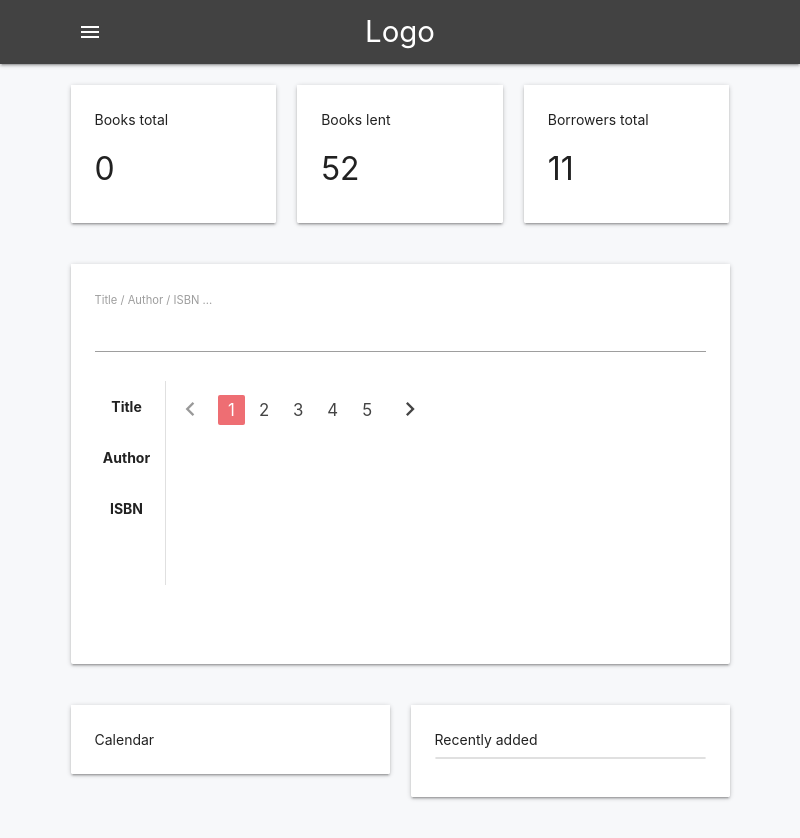
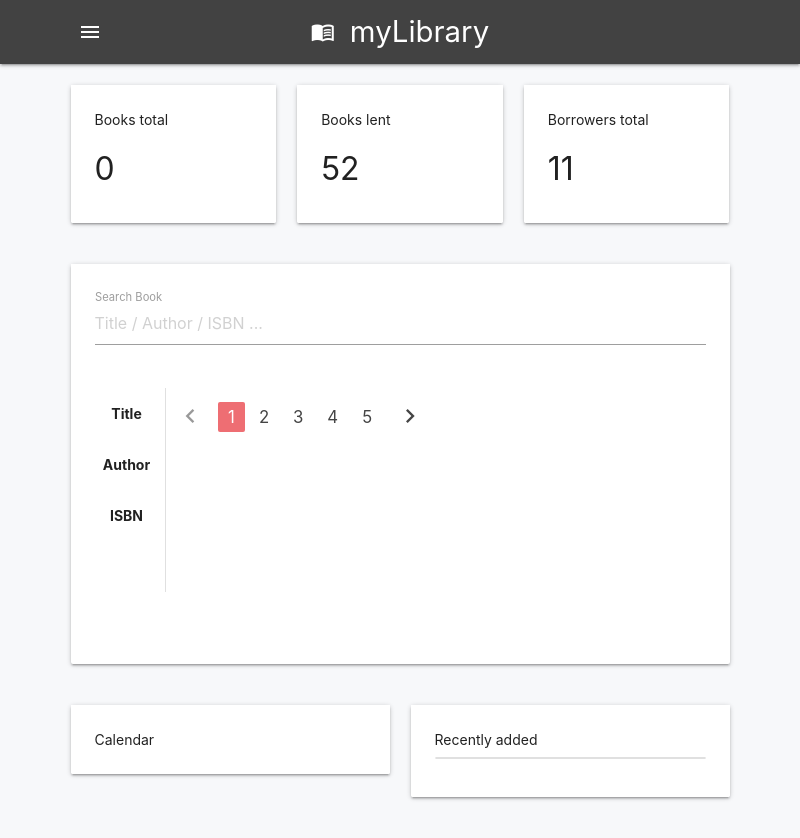
Before and after one commit to v-glb/myLibrary, an Electron app: page src/index.html in a window 800 px wide. Drawn offline with nearby package versions, Linux system fonts and the light colour scheme; no server answers.

Commit message:
Center logo with icon

```diff
--- a/src/index.html
+++ b/src/index.html
@@ -16,10 +16,10 @@
 <body>
   <!-- Navigation top bar -->
   <nav class="grey darken-3" role="navigation">
-    <div class="nav-wrapper container"><a id="logo-container" href="#" class="brand-logo">Logo</a>
-      <ul class="right hide-on-med-and-down">
-        <li><a href="#">Navbar Link</a></li>
-      </ul>
+    <div class="nav-wrapper container">
+      <a id="logo-container" href="#" class="brand-logo center">myLibrary
+        <i class="large material-icons">menu_book</i>
+      </a>
 
       <!-- Side menu -->
       <ul id="slide-out" class="sidenav">
@@ -100,9 +100,9 @@
 
                 <!-- Searching Book -->
                 <form id="search-book-form">
-                  <div class="form-group">
-                    <label for="pattern">Title / Author / ISBN ...</label>
-                    <input type="text" id="pattern" class="form-control">
+                  <div class="input-field form-group">
+                    <input placeholder="Title / Author / ISBN ..." type="text" id="pattern" class="form-control">
+                    <label for="pattern">Search Book</label>
                   </div>
                 </form>
 
```
